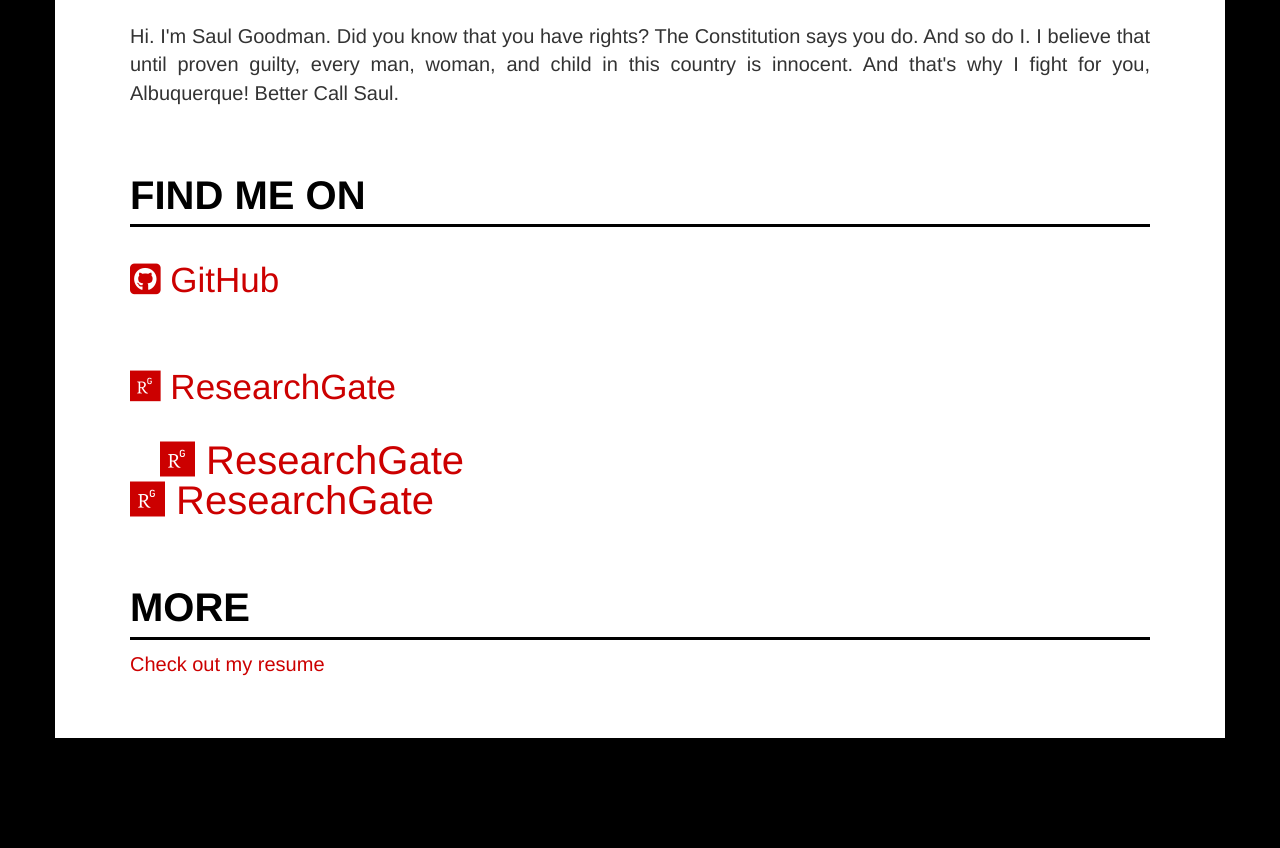
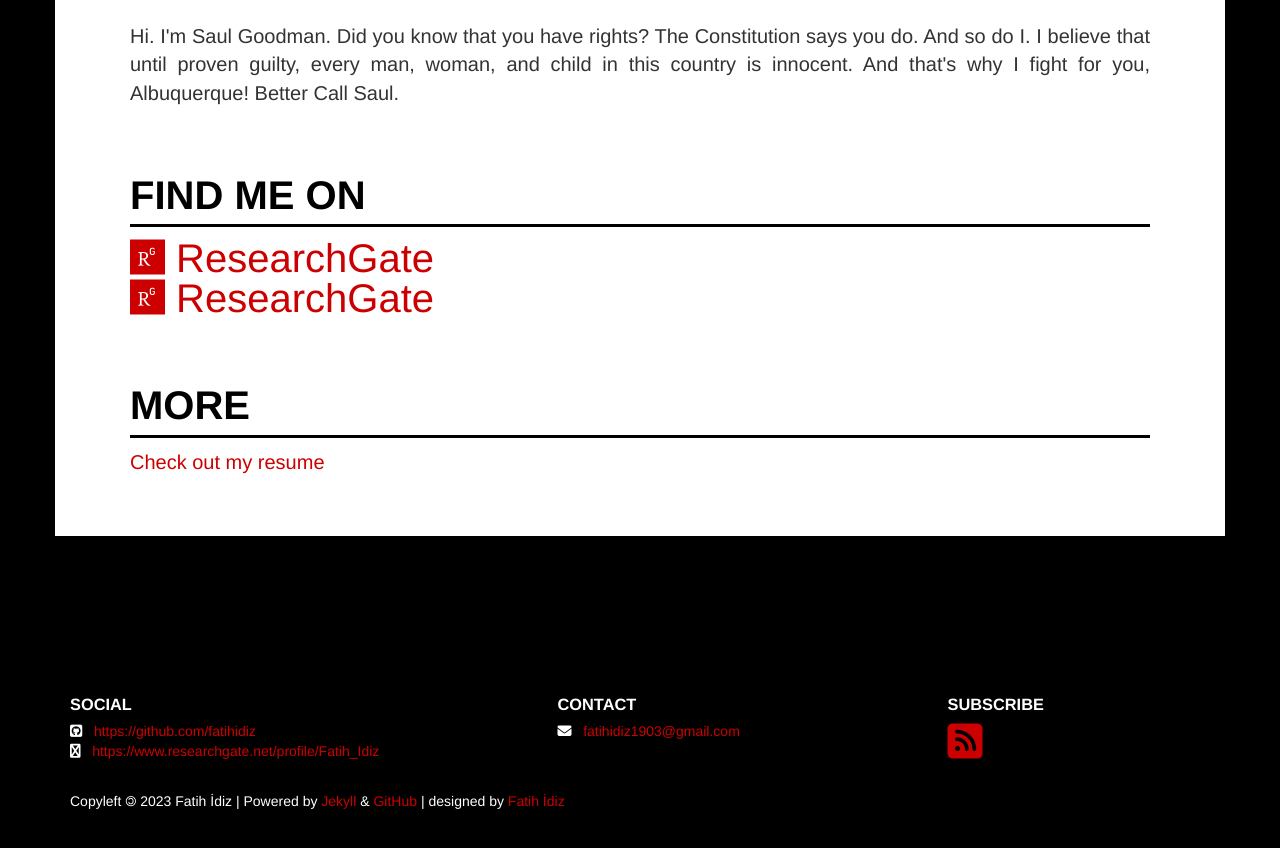
Before and after one commit to fatihidiz/fatihidiz-unifreak.github.io, a Jekyll site: the page built from about/index.html, in a window 1280 px wide and 900 px high, scrolled down 570 px. Shown: the top 848 px of the window. Built offline with Jekyll 4.4.1, drawn with Linux system fonts in a browser that asks for light colours; nearby versions of some CDN libraries.

Commit message:
Update index.html

```diff
--- a/about/index.html
+++ b/about/index.html
@@ -34,14 +34,15 @@ layout: default
 
     <section id="findme">
         <h2>FIND ME ON</h2>
-        <ul style="font-size:35px; line-height:1px;">
+        <ul style="font-size:15px; line-height:10px;">
           <!--
           {% for social in my.social %}
             <li><a href="{{ social.link }}"><i class=" {{ social.icon-class }}"></i></a></li>
           {% endfor %}
-          -->
+
           <li><p style="font-size:35px; line-height:1px;"> <a href="https://github.com/fatihidiz"><i class="fa-brands fa-square-github"></i> GitHub</a> </p></li>
           <li><p style="font-size:35px; line-height:1px;"> <a href="https://www.researchgate.net/profile/Fatih_Idiz"><i class="fa-brands fa-researchgate"></i> ResearchGate</a> </p></li>
+          -->
           <li> <a href="https://www.researchgate.net/profile/Fatih_Idiz"><i class="fa-brands fa-researchgate"></i> ResearchGate</a> </li><br>
           <li> <a href="https://www.researchgate.net/profile/Fatih_Idiz"><i class="fa-brands fa-researchgate"></i> ResearchGate</a> </li>
         </ul>
```
